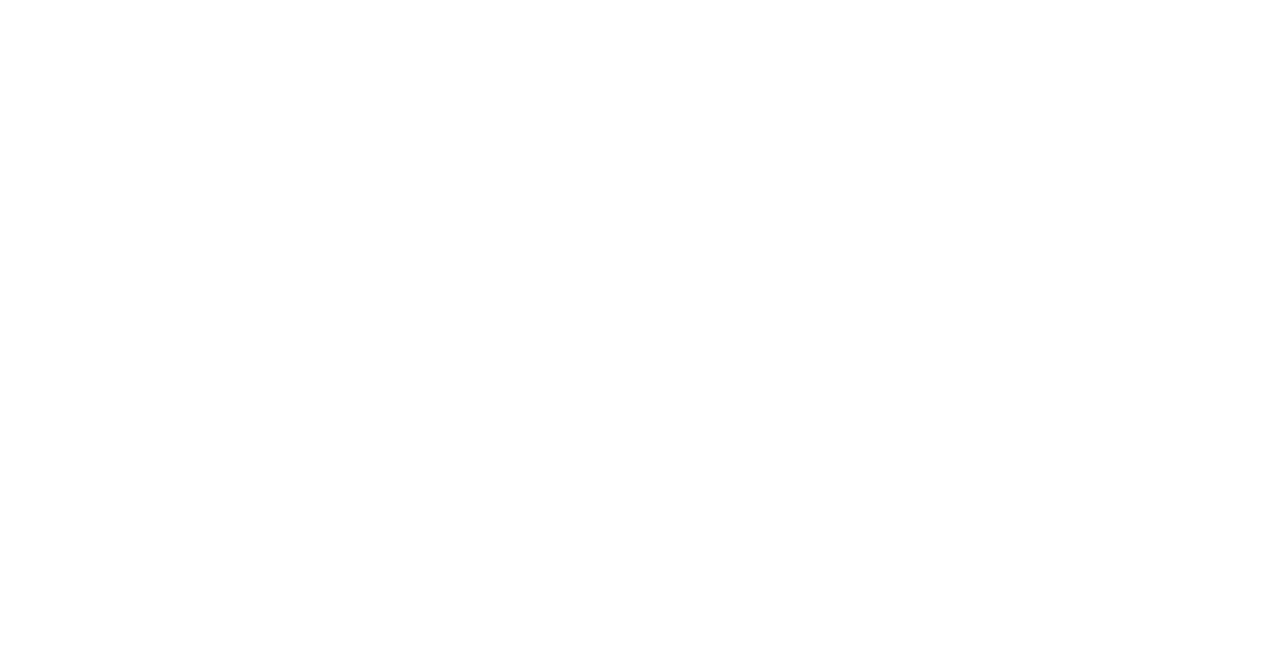
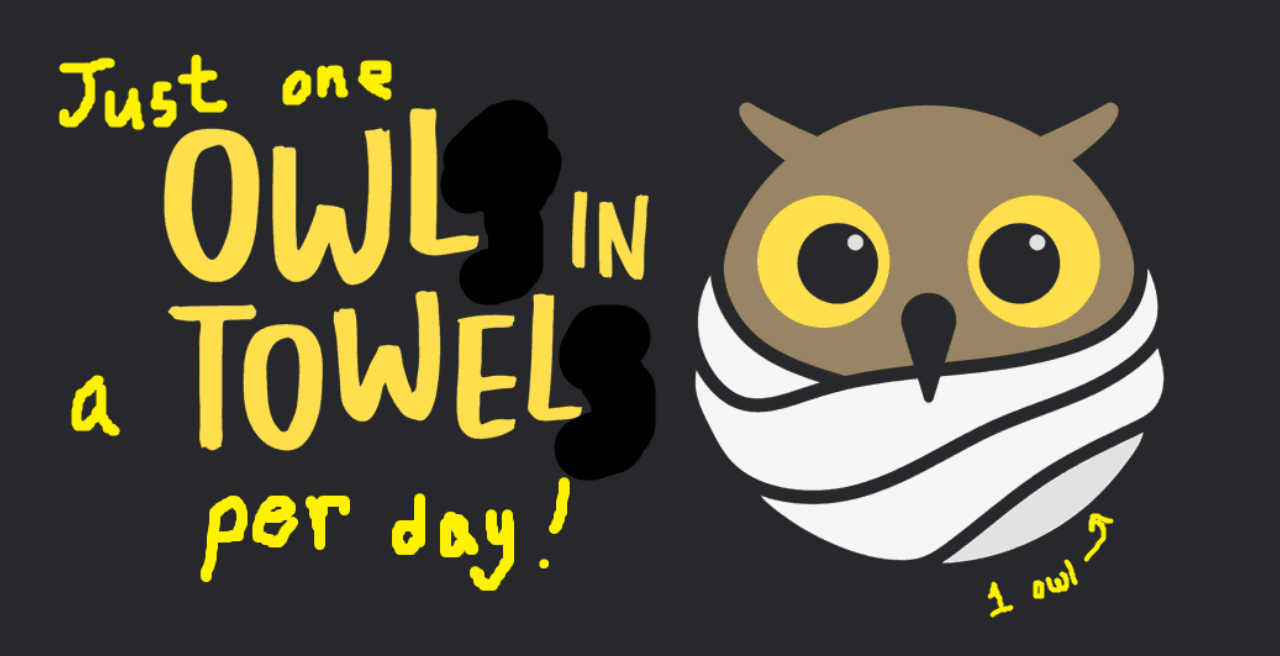
Before and after one commit to RikudoPuzzleBootleg/RikudoPuzzleBootleg.github.io, a plain HTML site: page JustOneOwlInTheTowl/index.html in a window 1280 px wide. Drawn offline with Linux system fonts and the light colour scheme.

Commit message:
Update index.html

```diff
--- a/JustOneOwlInTheTowl/index.html
+++ b/JustOneOwlInTheTowl/index.html
@@ -1,7 +1,15 @@
 <!doctype html>
 <html>
 <head>
+  <style>
+  body {
+    background-color: rgb(39, 40, 43);
+    display: flex;
+    flex-direction: column;
+  }
+  </style>
 </head>
 <body>
+  <img src="LOGO.png" />
 </body>
 </html>
```
